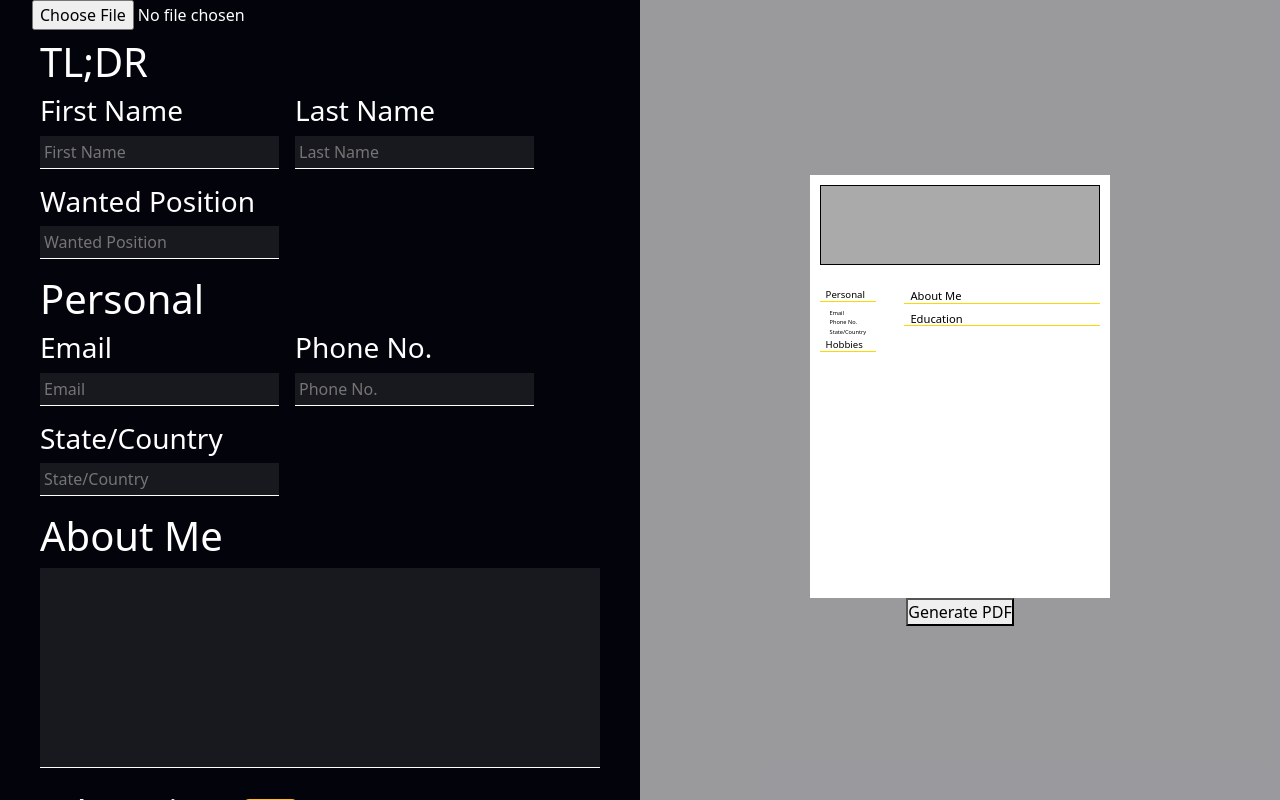
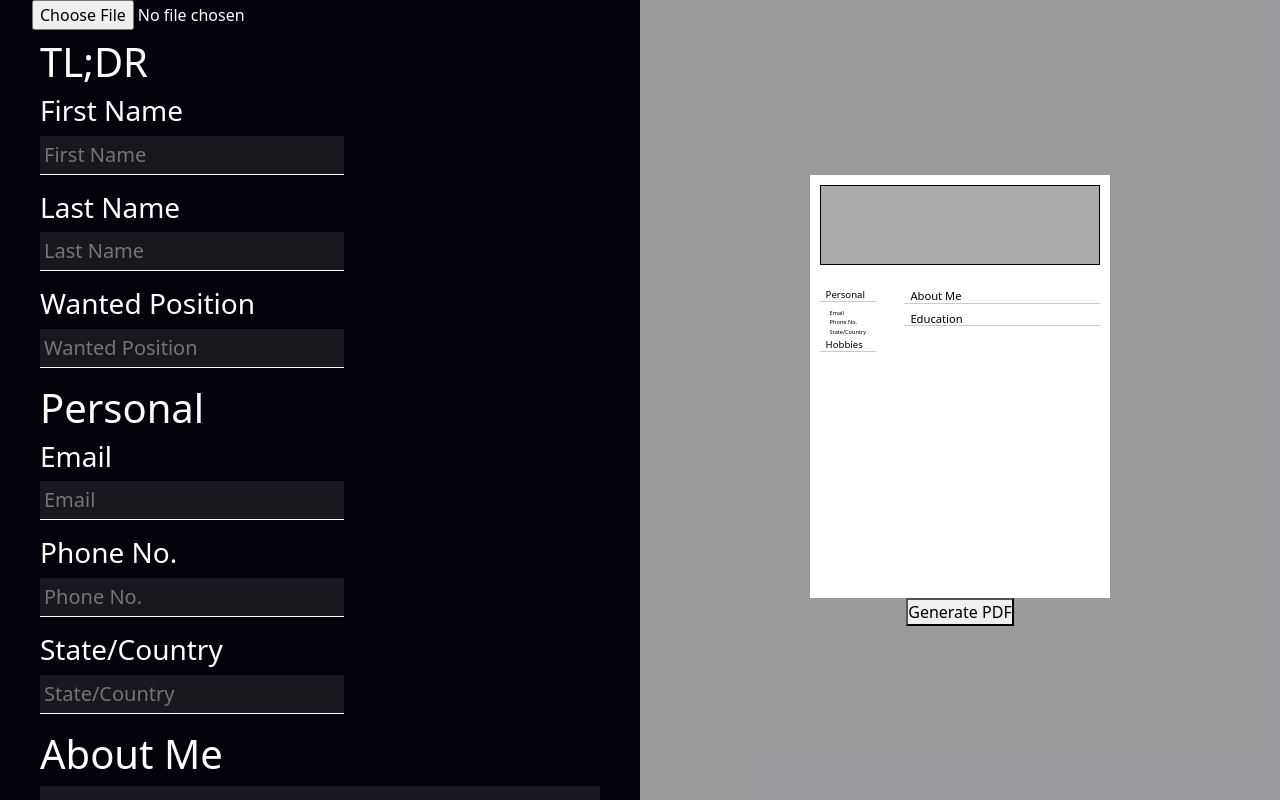
Before and after one commit to Tobshub/resume-builder, a React (Vite) app in the folder client/: page /builder in a window 1280 px wide. Built offline with nearby package versions, Linux system fonts and the light colour scheme.

Commit message:
style changes

```diff
--- a/client/src/builder/builder.css
+++ b/client/src/builder/builder.css
@@ -2,19 +2,18 @@
   padding: 0 2rem;
 }
 
-.builder-field {
-  /* width: 100%; */
-}
-
 .builder-field input,
 .builder-field textarea {
-  padding: 0.25 0.5;
+  font-size: 1.25rem;
+  padding: 0.5rem 0.75rem;
   outline: none;
   color: white;
   background-color: hsla(0, 0%, 61%, 0.133);
   border: 0;
   border-bottom: 1px solid;
-  border-color: #fff;
+  border-top: white;
+  transition: border-color 350ms;
+  position: relative;
 }
 
 .builder-field:has(textarea) {
@@ -24,3 +23,8 @@
   width: 100%;
   height: 200px;
 }
+
+.builder-field input:focus,
+.builder-field textarea:focus {
+  border-color: darkgoldenrod;
+}
```
